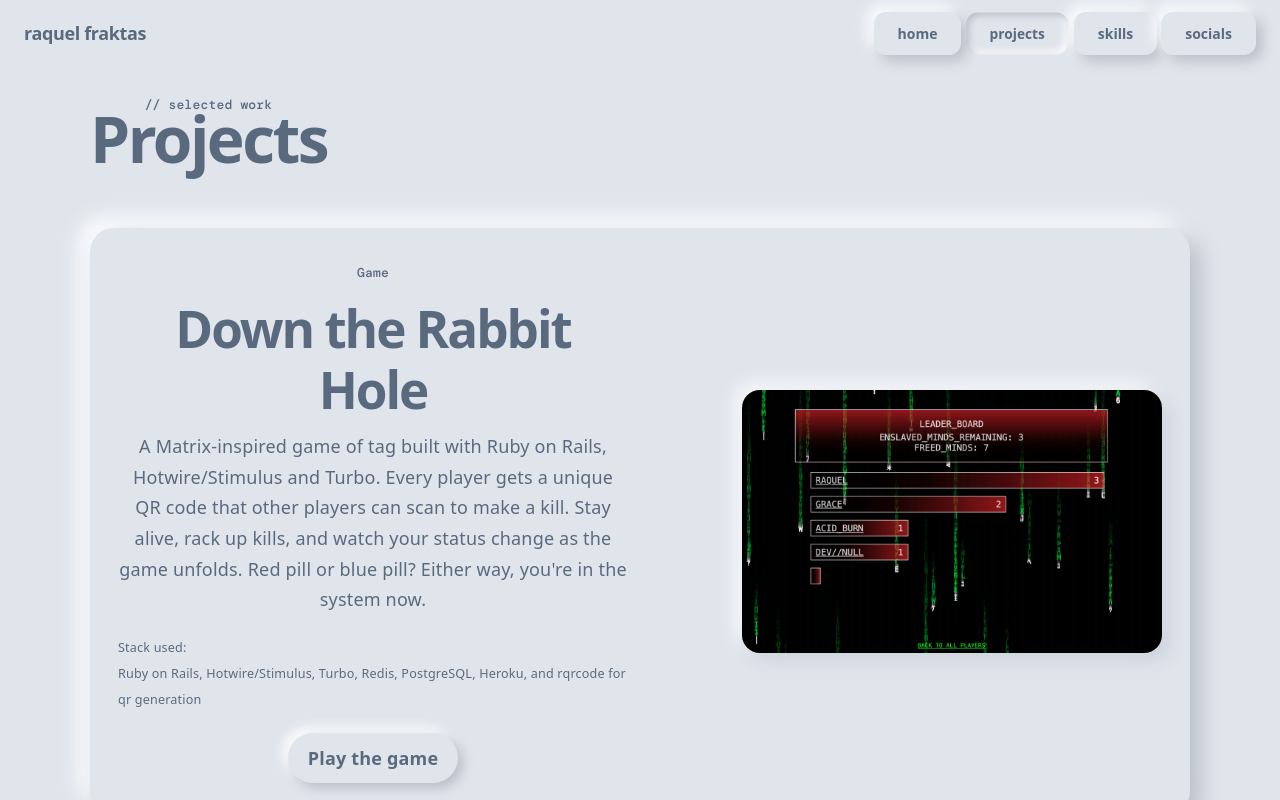
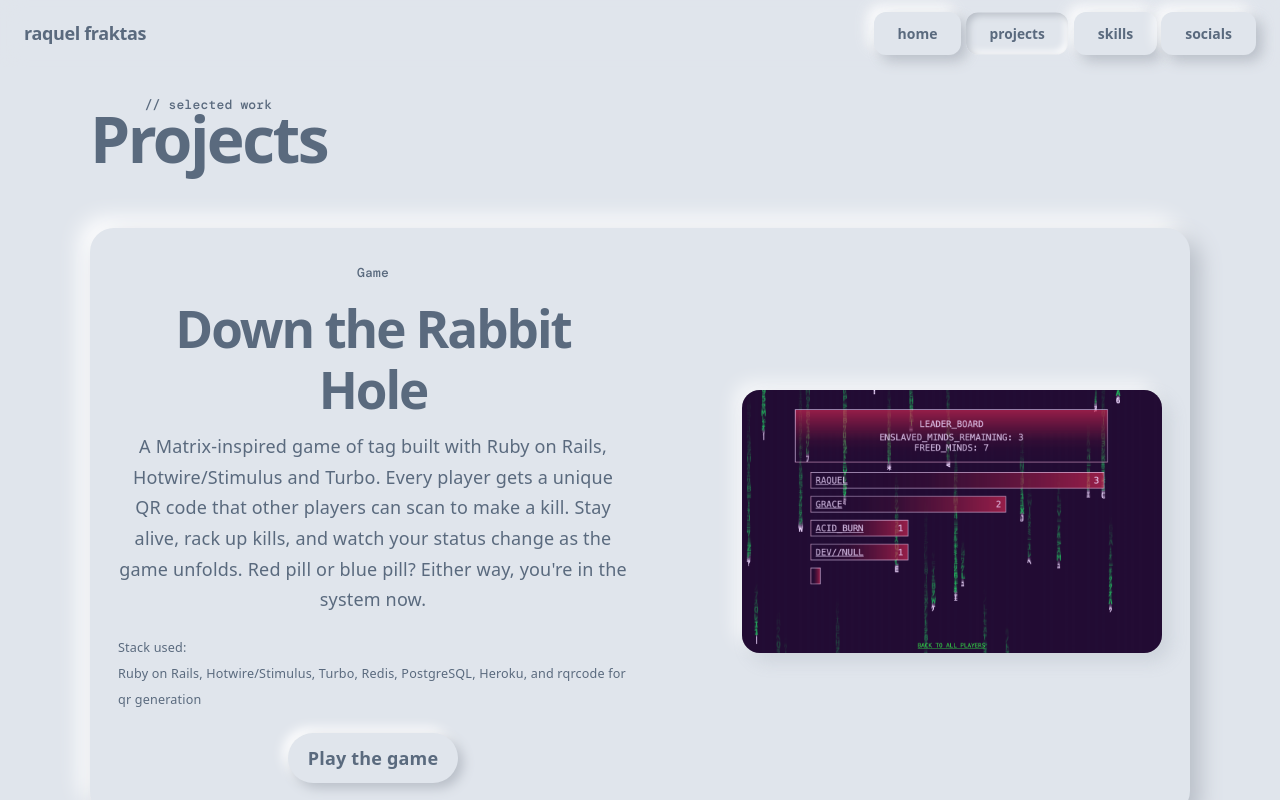
Before and after one commit to RaquelFraktas/my-portfolio, a React (Vite) app: page /projects in a window 1280 px wide. Both pictures are taken after a click on the picture 640 px from the left and 640 px from the top of the page. Shown: the top 800 px of the page. Built offline with nearby package versions, Linux system fonts and the light colour scheme.

Commit message:
add project cover

```diff
--- a/src/pages/ProjectsPage.css
+++ b/src/pages/ProjectsPage.css
@@ -116,6 +116,7 @@
   justify-self: end;
   border-radius: 18px;
   overflow: hidden;
+  position: relative;
   box-shadow: 8px 8px 18px rgba(129, 140, 155, 0.2), -8px -8px 18px rgba(255, 255, 255, 0.7);
 }
 
@@ -126,6 +127,19 @@
   aspect-ratio: 16 / 10;
   object-fit: cover;
   transition: transform 0.15s ease;
+}
+
+.project-feature__thumb-link::before {
+  content: "";
+  position: absolute;
+  top: 0;
+  left: 0;
+  width: 100%;
+  height: 100%;
+  background-color: var(--accent);
+  z-index: 1;
+  pointer-events: none;
+  opacity: 0.2;
 }
 
 .project-feature__thumb-link:hover .project-feature__thumb {
```
